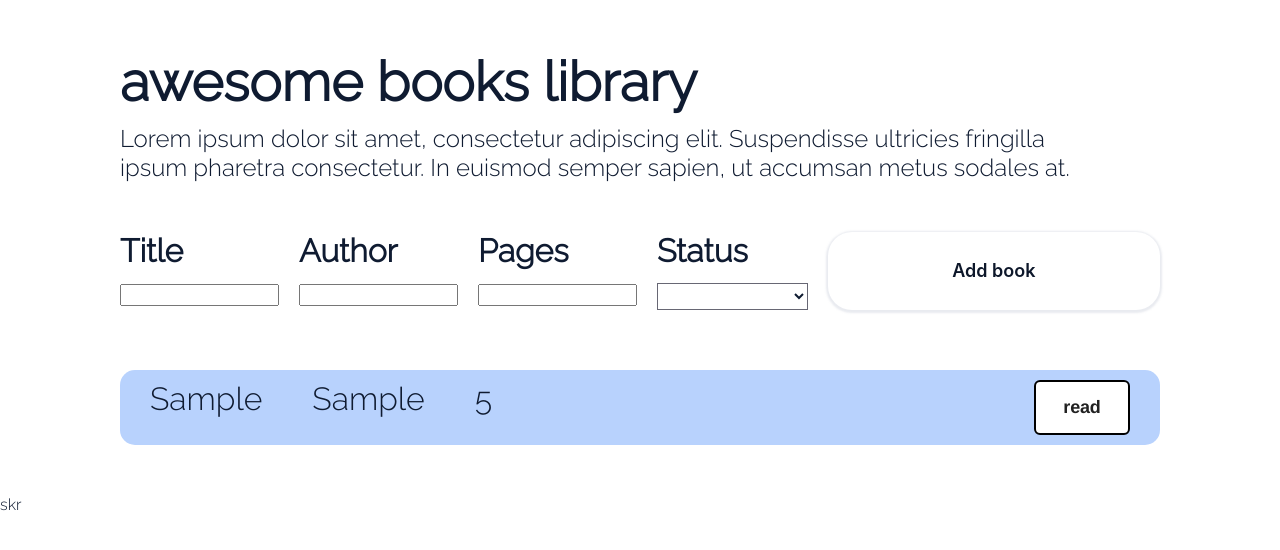
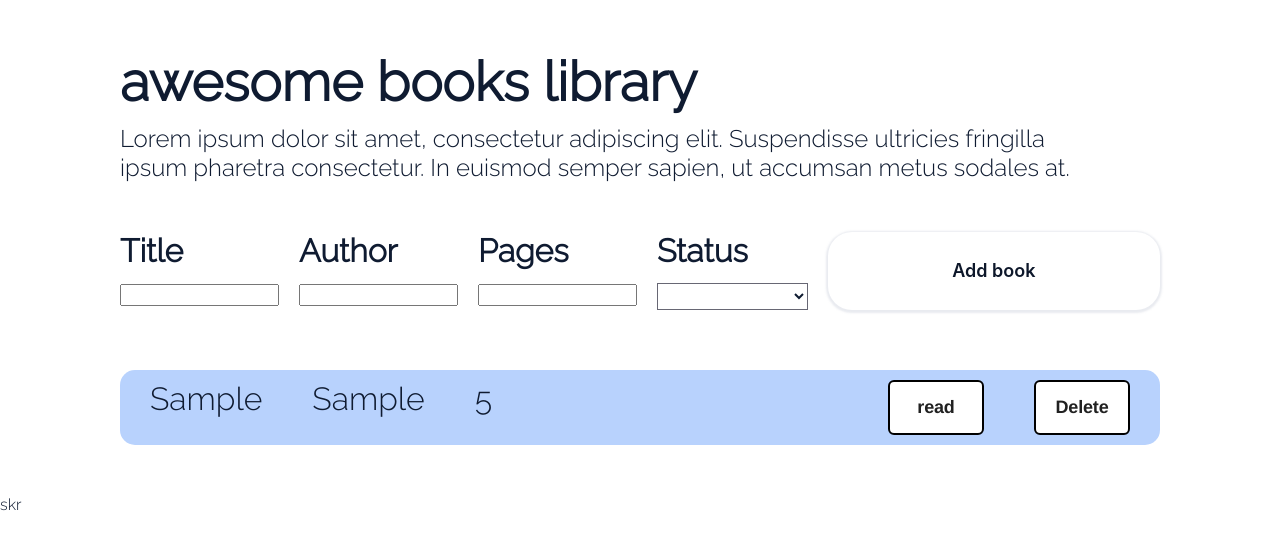
Before and after one commit to pearsettings44/learningwebdev, a plain HTML site: page javascript/library/index.html in a window 1280 px wide. Both pictures are taken after typing "Sample", "Sample", "5" into the empty fields and a click on the button "Add book". Drawn offline with Linux system fonts and the light colour scheme.

Commit message:
Add delete button function!

```diff
--- a/javascript/library/script.js
+++ b/javascript/library/script.js
@@ -42,7 +42,26 @@ function displayLibrary() {
   read.appendChild(read_text);
   read.classList.add("button-80");
 
+  /* Create a button that deletes the book */
+  let deletes = document.createElement("button");
+  let deletes_text = document.createTextNode("Delete");
+  deletes.appendChild(deletes_text);
+  deletes.classList.add("delete");
+  deletes.classList.add("button-80");
+  deletes.dataset.index = library.length - 1;
+
+  /* Handles deletion */
+  deletes.addEventListener("click", function () {
+    index = this.dataset.index;
+    library.splice(index, 1);
+    let deletedBook = booksContainer.querySelectorAll(`[data-index="${index}"]`)[0];
+    console.log(deletedBook);
+    booksContainer.removeChild(deletedBook.parentNode);
+  });
+
   bookDiv.appendChild(read);
+  bookDiv.appendChild(deletes);
+
   bookDiv.classList.add("book");
 
   /* Add everything to the DOM */
@@ -55,6 +74,7 @@ addBookButton.addEventListener("click", function () {
   let author = authorInput.value;
   let pages = pagesInput.value;
   let read = readInput.value;
+  /* make sure that everything is fill */
   if (title && author && pages && read) {
     titleInput.value = "";
     authorInput.value = "";
@@ -63,5 +83,6 @@ addBookButton.addEventListener("click", function () {
     const book = new Book(title, author, pages, read);
     book.addToLibrary();
     displayLibrary();
+    deleteBtn = document.getElementsByClassName("delete");
   } else alert("please enter all information!");
 });
--- a/javascript/library/styles.css
+++ b/javascript/library/styles.css
@@ -186,3 +186,7 @@ select {
 footer {
     margin-top: 50px;
 }
+
+.delete {
+  margin-left: 0;
+}
```
